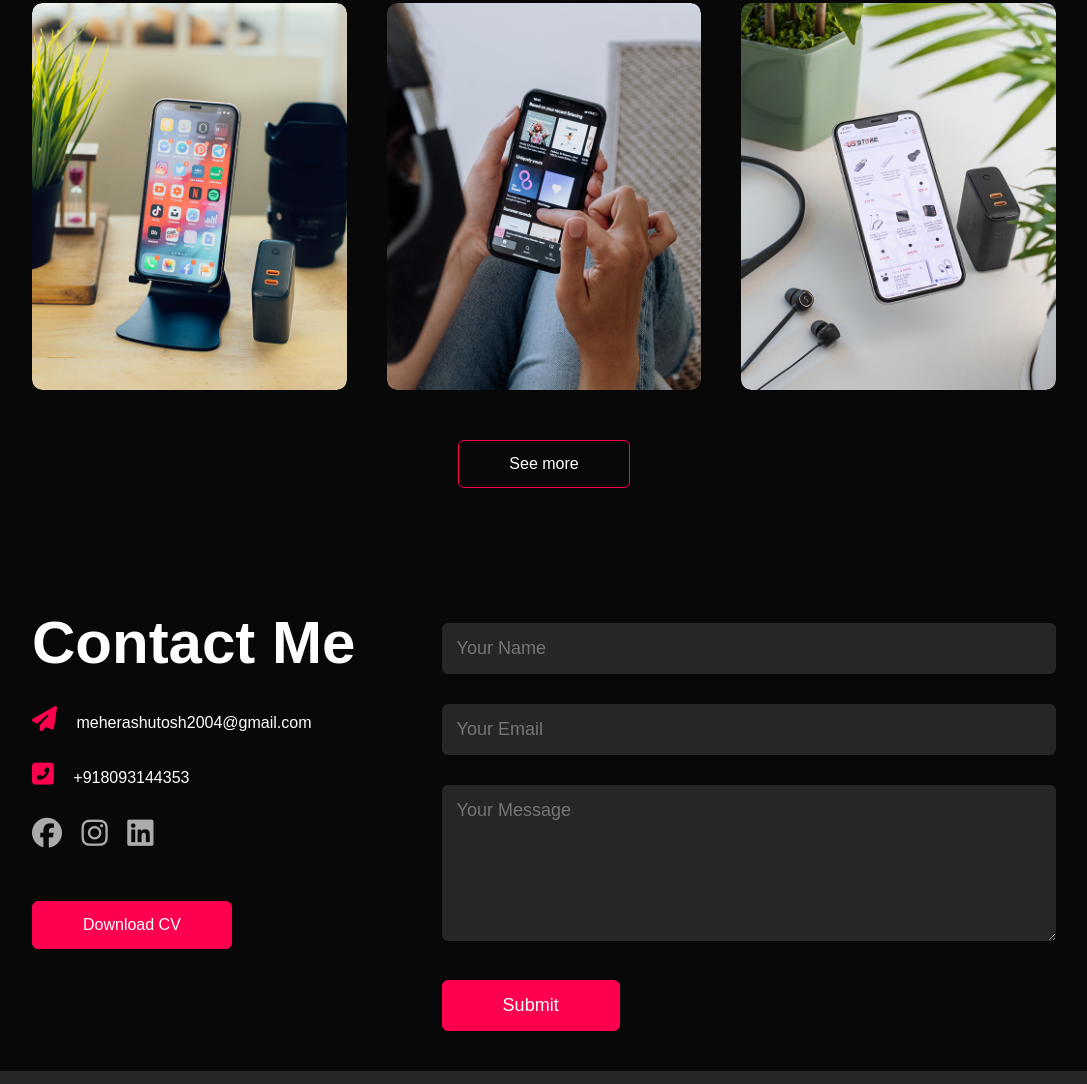
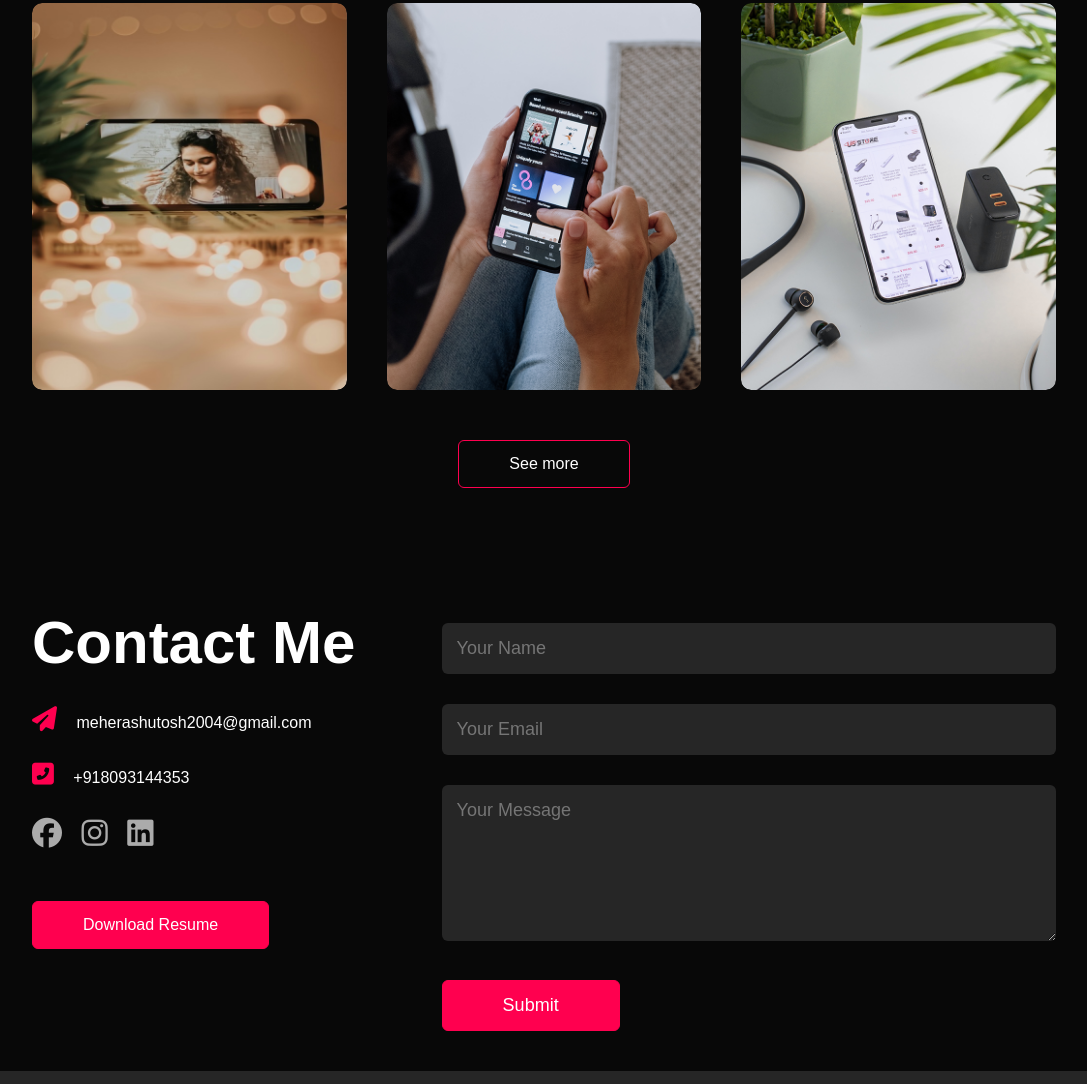
Before and after one commit to ashutosh-353/Portfolio_website, a plain HTML site: page index.html in a window 1280 px wide. Shown: the part 2114-3198 px from the top of the page, without its empty margins (96-1183 px from the left). Drawn offline with Linux system fonts and the light colour scheme.

Commit message:
modifications

```diff
--- a/index.html
+++ b/index.html
@@ -150,36 +150,35 @@
         <h1 class="sub-title">My Work</h1>
         <div class="work-list">
           <div class="work">
-            <img src="images/work-1.png" />
+            <img src="images/work-4.jpg" />
             <div class="layer">
-              <h3>Social Media App</h3>
-              <p>
-                The app connects you to the talented people around the world.
-                Download it from play store.
-              </p>
-              <a href="#"><i class="fas fa-external-link-alt"></i></a>
+              <h3>Video Calling App</h3>
+              <p>The app that bridges the gap between you & your loved ones.</p>
+              <a href="https://acallfrontend.onrender.com" target="_blank"
+                ><i class="fas fa-external-link-alt"></i
+              ></a>
             </div>
           </div>
           <div class="work">
             <img src="images/work-2.png" />
             <div class="layer">
               <h3>Music App</h3>
-              <p>
-                The app connects you to the talented people around the world.
-                Download it from play store.
-              </p>
-              <a href="https://ashutosh-353.github.io/Spotify-clone/" target="_blank"><i class="fas fa-external-link-alt"></i></a>
+              <p>Tune in to the sounds of every culture.</p>
+              <a
+                href="https://ashutosh-353.github.io/Spotify-clone/"
+                target="_blank"
+                ><i class="fas fa-external-link-alt"></i
+              ></a>
             </div>
           </div>
           <div class="work">
             <img src="images/work-3.png" />
             <div class="layer">
               <h3>Online Shopping App</h3>
-              <p>
-                The app connects you to the talented people around the world.
-                Download it from play store.
-              </p>
-              <a href="#"><i class="fas fa-external-link-alt"></i></a>
+              <p>Redefining the way you shop.</p>
+              <a href="#"
+                ><i class="fas fa-external-link-alt"></i
+              ></a>
             </div>
           </div>
         </div>
@@ -197,7 +196,11 @@
             </p>
             <p><i class="fas fa-phone-square-alt"></i> +918093144353</p>
             <div class="social-icons">
-              <a href="https://www.facebook.com/profile.php?id=100069697820115" target="_blank"><i class="fab fa-facebook" target="_blank"></i></a>
+              <a
+                href="https://www.facebook.com/profile.php?id=100069697820115"
+                target="_blank"
+                ><i class="fab fa-facebook" target="_blank"></i
+              ></a>
               <!-- <a href="#"><i class="fab fa-twitter-square"></i></a> -->
               <a href="https://www.instagram.com/ashutosh_0_4/" target="_blank"
                 ><i class="fab fa-instagram"></i
@@ -208,8 +211,12 @@
                 ><i class="fab fa-linkedin"></i
               ></a>
             </div>
-            <a href="images/my_cv.pdf" target="_blank" download class="btn btn2"
-              >Download CV</a
+            <a
+              href="images/my_Resume.pdf"
+              target="_blank"
+              download
+              class="btn btn2"
+              >Download Resume</a
             >
           </div>
           <div class="contact-right">
@@ -238,6 +245,5 @@
     </div>
 
     <script src="main.js"></script>
-
   </body>
 </html>
```
Also changed, not shown: images/work-4.jpg (added), main.js (line endings or trailing spaces), style.css (line endings or trailing spaces), 5 other files.
